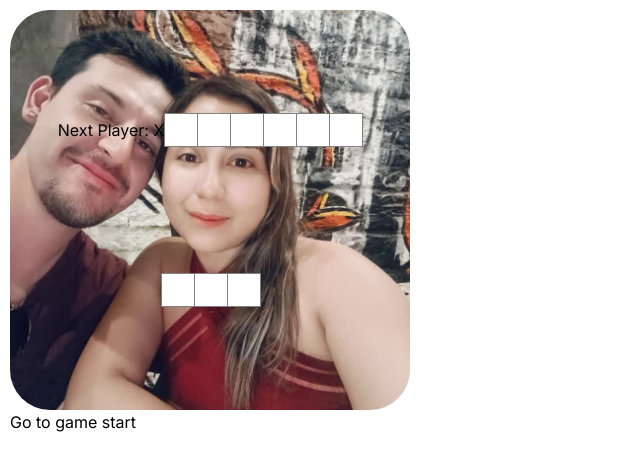
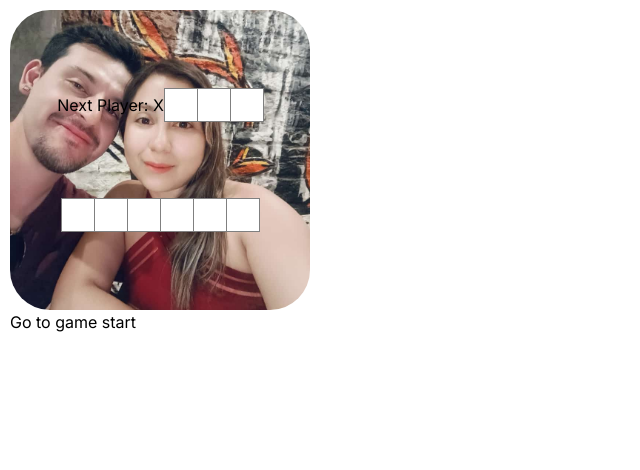
Before and after one commit to danielpinto-developer/React-Tic-Tac-Toe, a Next.js app: page / in a window 1280 px wide. Shown: the top 470 px of the page, without its empty margins (0-640 px from the left). Built offline with nearby package versions, Linux system fonts and the light colour scheme.

Commit message:
decrease size

```diff
--- a/src/app/globals.css
+++ b/src/app/globals.css
@@ -34,6 +34,6 @@ body {
   flex-wrap: wrap;
   justify-content: center;
   align-items: center;
-  width: 400px; /* Adjust width to fit your board */
-  height: 400px; /* Adjust height to fit your board */
+  width: 300px; /* Adjust width to fit your board */
+  height: 300px; /* Adjust height to fit your board */
 }
```
